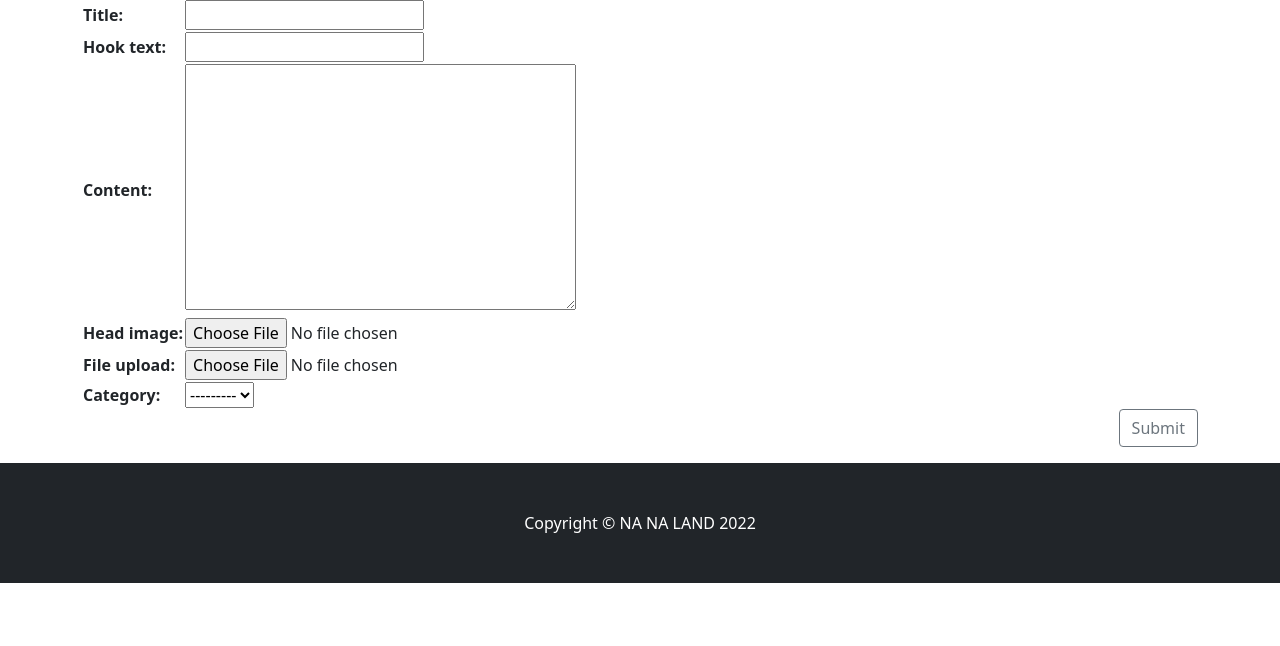
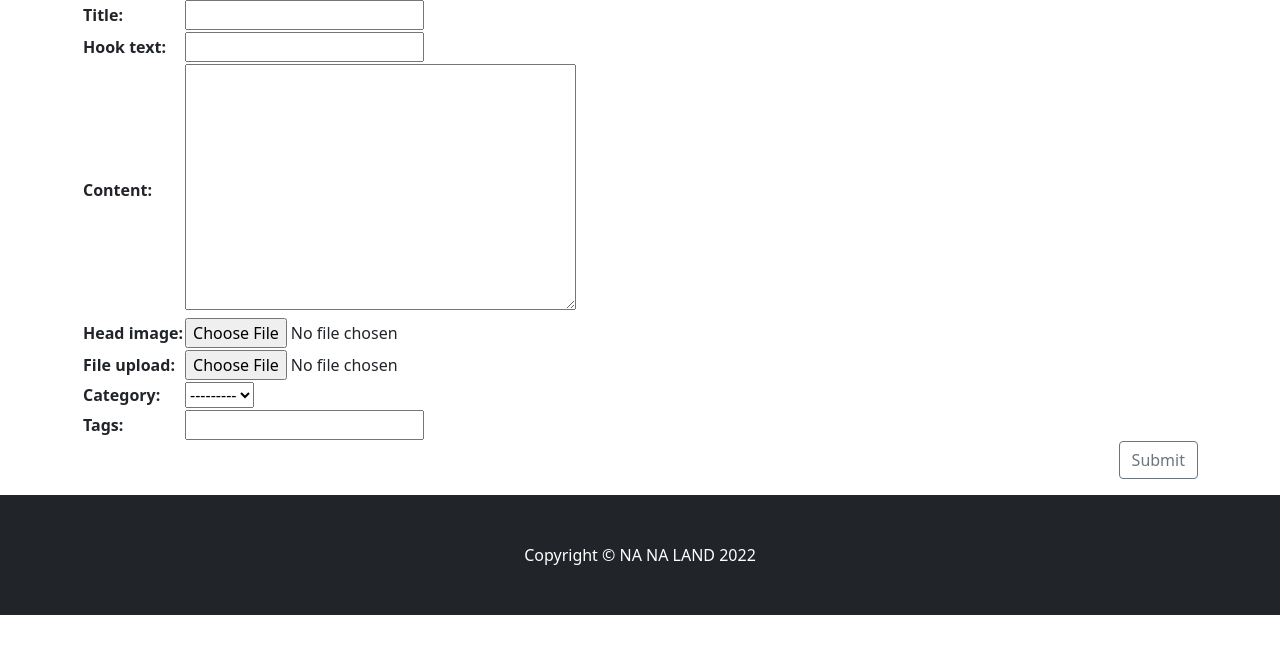
Before and after one commit to nahyun0121/django_blog, a Django app: page /blog/create_post/ in a window 1280 px wide. Shown: the part 154-800 px from the top of the page. Run offline with Django 4.2, Linux system fonts and the light colour scheme; the visitor is signed in with stand-in values (Sample User, id 1); data that the repository does not hold is empty; parts of the project's set-up code (start-up, migrations or seed data) failed here and were passed over; some libraries are stand-ins or nearby versions.

Commit message:
포스트를 작성할 때 텍스트로 태그 지정하기

```diff
--- a/blog/templates/blog/post_form.html
+++ b/blog/templates/blog/post_form.html
@@ -9,6 +9,10 @@
    서버에 값을 보내는 방식을 쓴다. enctype=~~는 파일도 같이 전송하겠다는 의미. csrf_token은 CSRF 공격으로부터 웹 사이트를 보호하기 위해 장고가 제공하는 기능.-->
     <table>
       {{ form }}
+      <tr>
+        <th><label for="id_tags_str">Tags:</label></th>
+        <td><input type="text" name="tags_str" id="id_tags_str"></td>
+      </tr>
     </table>
     <button type="submit" class="btn btn-outline-secondary float-end">Submit</button>
   </form>
--- a/blog/views.py
+++ b/blog/views.py
@@ -1,8 +1,10 @@
 from django.shortcuts import render, redirect
+from django.utils.text import slugify
 from django.views.generic import ListView, DetailView, CreateView, UpdateView
 from django.contrib.auth.mixins import LoginRequiredMixin, UserPassesTestMixin
 from .models import Post, Category, Tag
 from django.core.exceptions import PermissionDenied
+
 
 # CBV방식으로 구현
 class PostList(ListView):           # FBV 스타일의 index() 함수를 대체하는 PostList 클래스를 ListView 클래스를 상속하여 만듦. 'base.html'을 기본 템플릿으로 사용
@@ -31,11 +33,29 @@ class PostCreate(LoginRequiredMixin, UserPassesTestMixin, CreateView):
     def test_func(self):                                                                    # 이 페이지에 접근 가능한 사용자는 최고 관리자 또는 스태프로 제한하는 함수
         return self.request.user.is_superuser or self.request.user.is_staff
 
-    def form_valid(self, form):                                                             # CreateView에서 제공하는 form_valid()를 재정의하여 확장함.
+    # 방문자가 폼에 담아 보낸 유효한 정보를 사용해 포스트를 만들고, 이 포스트의 고유 경로로 보내주는(redirect) 함수. CreateView에서 제공한다.
+    def form_valid(self, form):                                                             # form_valid()를 재정의하여 확장함.
         current_user = self.request.user
         if current_user.is_authenticated and (current_user.is_staff or current_user.is_superuser):
             form.instance.author = current_user
-            return super(PostCreate, self).form_valid(form)
+            response = super(PostCreate, self).form_valid(form)                             # 태그 관련 작업 전에 form_valid()의 결괏값을 response라는 변수에 임시로 저장
+
+            tags_str = self.request.POST.get('tags_str')                                    # POST 방식으로 전달된 정보 중 name='tags_str'인 input의 값을 가져와 tags_str에 저장
+            if tags_str:
+                tags_str = tags_str.strip()
+
+                tags_str = tags_str.replace(',', ';')
+                tags_list = tags_str.split(';')                                             # tags_str로 받은 값을 세미콜론으로 split하여 리스트 형태로 tags_list에 담음.
+
+                for t in tags_list:
+                    t = t.strip()
+                    tag, is_tag_created = Tag.objects.get_or_create(name=t)                 # get_or_create()는 Tag 모델의 인스턴스와, 그 인스턴스가 새로 생성되었는지 나타내는 bool 형태의 값을 return한다.
+                    if is_tag_created:                                                      # 태그가 새로 만들어졌다면, slug가 자동으로 생기지 못했을 것이므로 (한글 태그여도) slugify()로 slug를 만들어 준다.
+                        tag.slug = slugify(t, allow_unicode=True)
+                        tag.save()
+                    self.object.tags.add(tag)                                               # 새로 만든 포스트(self.object)의 tags 필드에 태그를 추가한다.
+
+            return response                                                                 # 작업이 다 끝나면 새로 만든 포스트의 페이지로 이동한다.
         else:
             return redirect('/blog/')
 
```
Also changed, not shown: blog/tests.py (+11 -0 lines).
